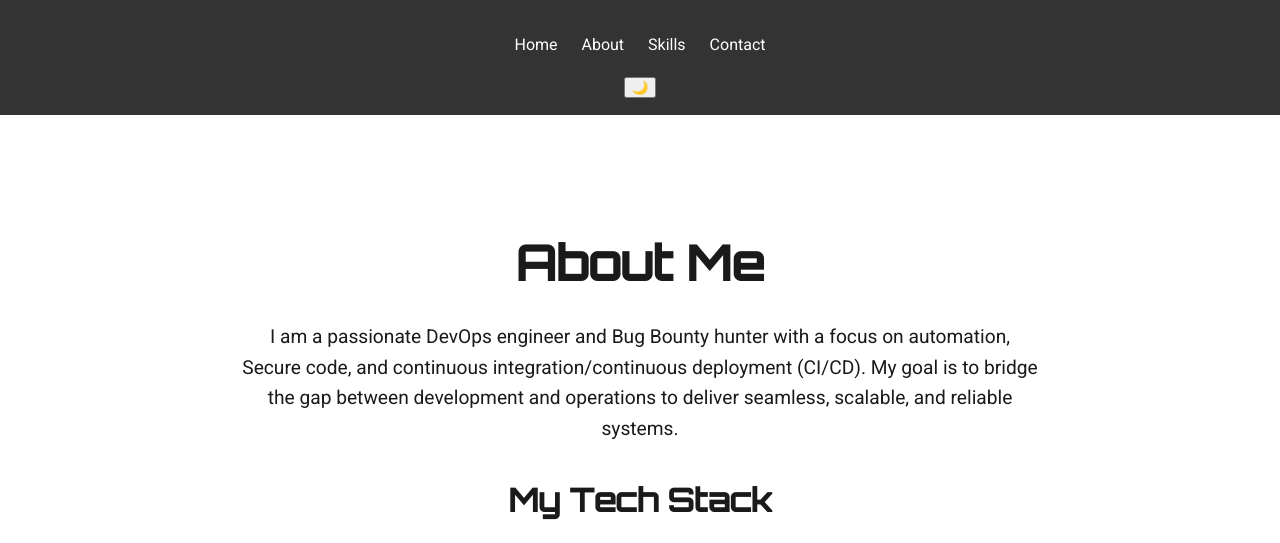
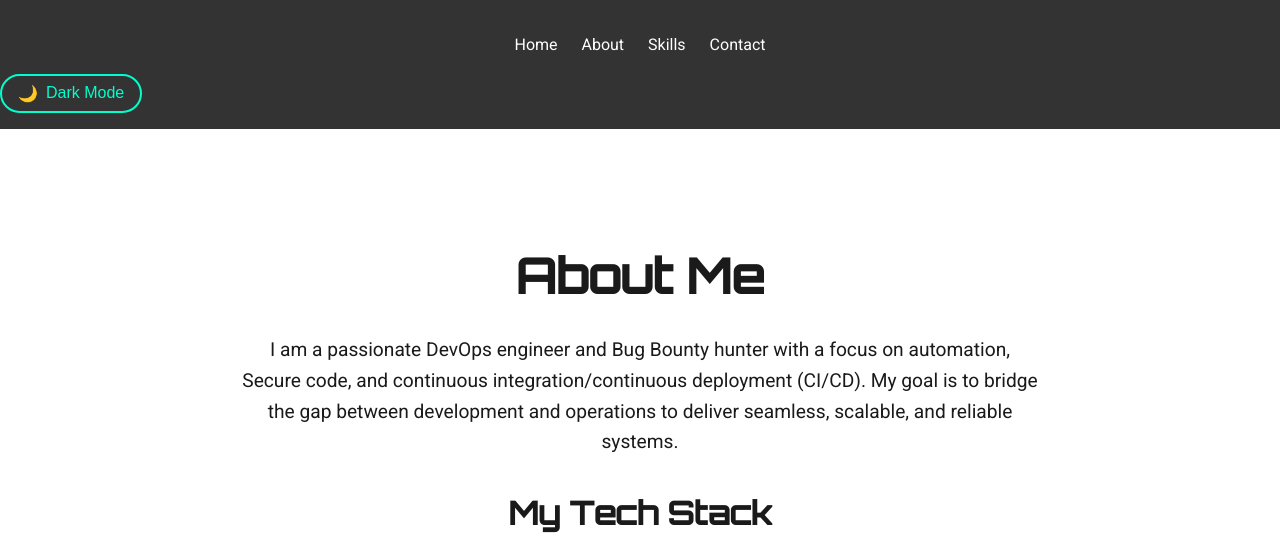
Before and after one commit to YasharH-1/Yashardev.github.io, a plain HTML site: page about.html in a window 1280 px wide. Shown: the top 543 px of the page. Drawn offline with Linux system fonts and the light colour scheme.

Commit message:
dark mode more efficent

```diff
--- a/about.html
+++ b/about.html
@@ -18,7 +18,10 @@
         <li><a href="skills.html">Skills</a></li>
         <li><a href="contact.html">Contact</a></li>
       </ul>
-      <button id="dark-mode-toggle">🌙</button>
+      <button id="dark-mode-toggle">
+        <span class="toggle-icon">🌙</span>
+        <span class="toggle-text">Dark Mode</span>
+      </button>
     </nav>
   </header>
   <main>
--- a/global.css
+++ b/global.css
@@ -85,3 +85,42 @@ html, body {
     color: #1a1a1a;
     border-color: #1a1a1a;
   }
+  /* Dark Mode Toggle Button - Minimalistic Design */
+#dark-mode-toggle {
+  background-color: transparent; /* Transparent background */
+  border: 2px solid #00ffcc; /* Border color */
+  color: #00ffcc; /* Text color */
+  padding: 8px 16px;
+  border-radius: 20px; /* Slightly rounded corners */
+  font-size: 1rem;
+  cursor: pointer;
+  transition: all 0.3s ease;
+  display: flex;
+  align-items: center;
+  justify-content: center;
+  gap: 8px; /* Space between icon and text */
+  box-shadow: none; /* No shadow initially */
+}
+
+#dark-mode-toggle:hover {
+  background-color: rgba(0, 255, 204, 0.1); /* Light overlay on hover */
+  border-color: #00ccaa; /* Hover border color */
+  color: #00ccaa; /* Hover text color */
+  transform: scale(1.05); /* Slight zoom effect on hover */
+}
+
+#dark-mode-toggle:active {
+  transform: scale(0.95); /* Slight shrink effect on click */
+}
+
+/* Dark Mode Specific Styles */
+body.dark-mode #dark-mode-toggle {
+  border-color: #00ffcc; /* Dark mode border color */
+  color: #00ffcc; /* Dark mode text color */
+}
+
+body.dark-mode #dark-mode-toggle:hover {
+  background-color: rgba(0, 255, 204, 0.1); /* Light overlay on hover in dark mode */
+  border-color: #00ccaa; /* Hover border color in dark mode */
+  color: #00ccaa; /* Hover text color in dark mode */
+}
```
Also changed, not shown: contact.html (+4 -1 lines), index.html (+4 -1 lines), skills.html (+4 -1 lines).
